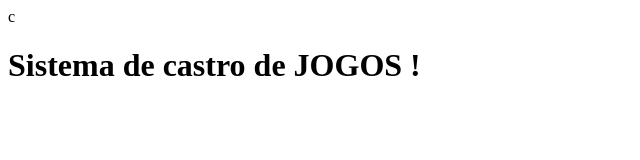
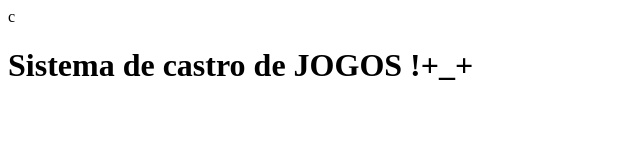
Before and after one commit to Eduardinhoo/sistema-de-cadastro, a plain HTML site: page index.html in a window 1280 px wide. Shown: the full height of the page, 0-640 px from the left. Drawn offline with Linux system fonts and the light colour scheme.

Commit message:
Update index.html

```diff
--- a/index.html
+++ b/index.html
@@ -7,7 +7,7 @@ c<!DOCTYPE html>
     <title>Meus jogos</title>
 </head>
 <body>
-    <h1>Sistema de castro de JOGOS ! </h1>
+    <h1>Sistema de castro de JOGOS !+_+ </h1>
     <script>
 
     app.js
```
